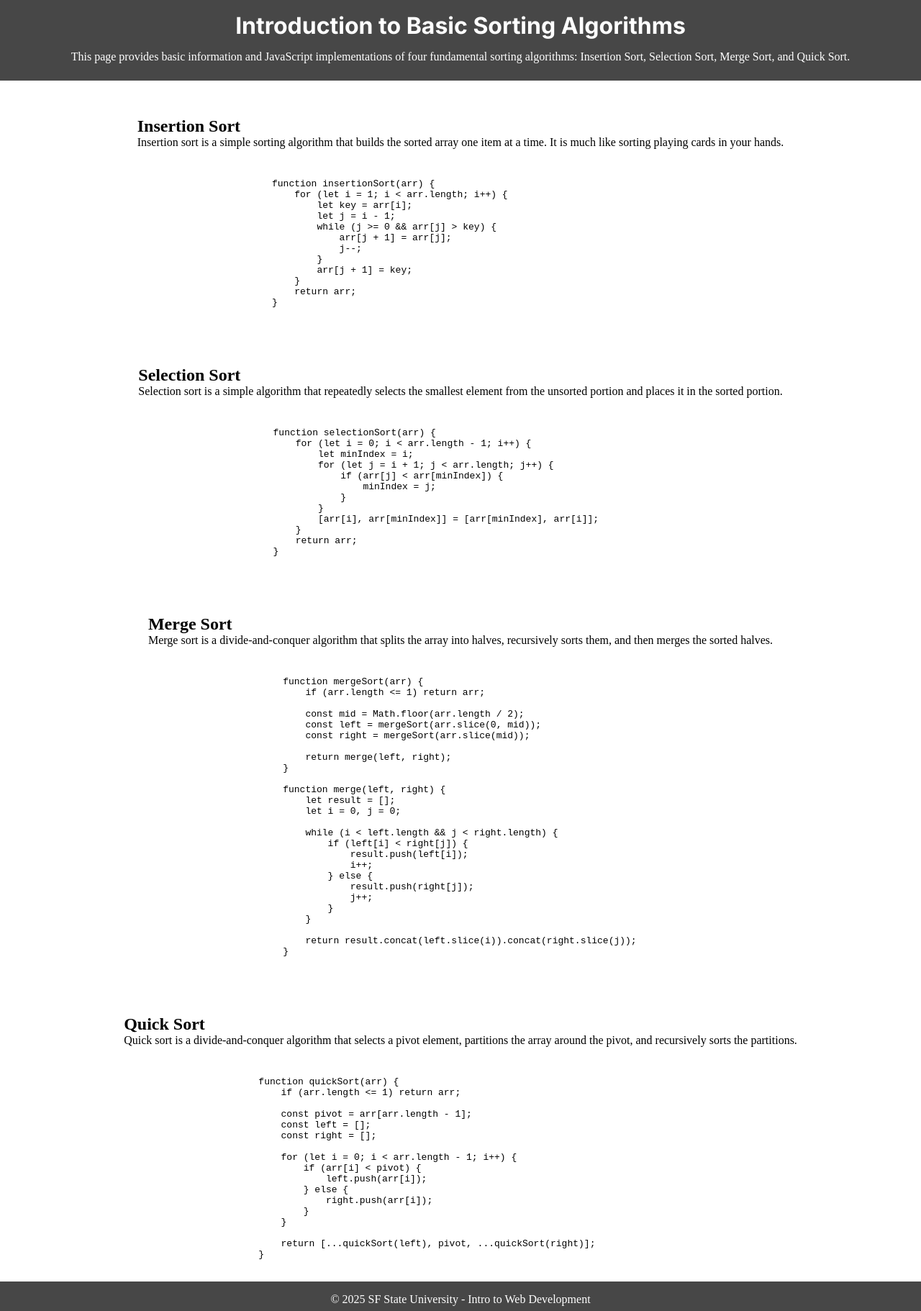
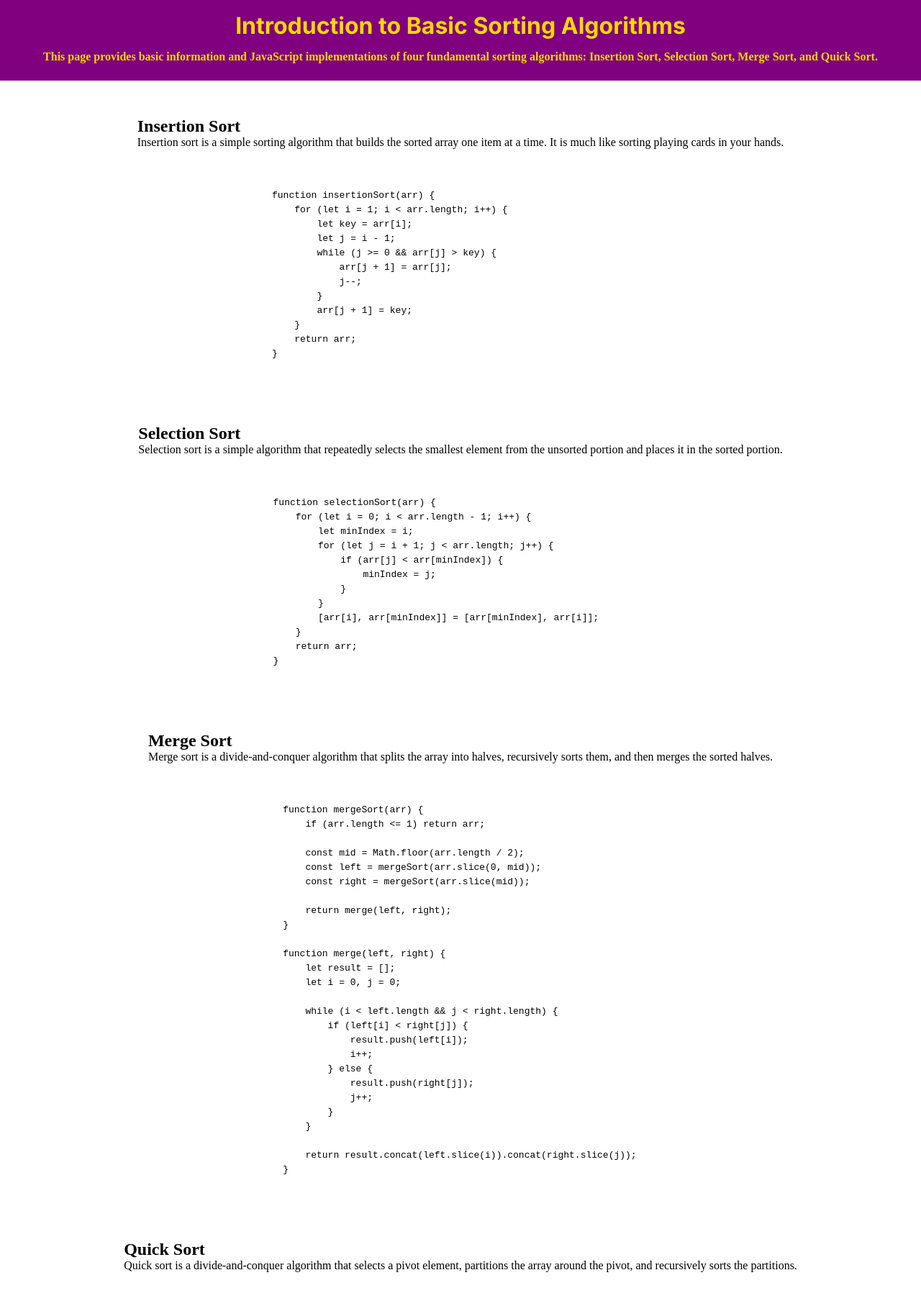
Before and after one commit to CSC-317-software-developement/Assignment-0---Four-sorting-algorithms, a plain HTML site: page index.html in a window 1280 px wide. Shown: the top 1822 px of the page at 72% size. Drawn offline with Linux system fonts and the light colour scheme.

Commit message:
[ADD] style

```diff
--- a/styles.css
+++ b/styles.css
@@ -1,4 +1,5 @@
 @import url('https://fonts.googleapis.com/css2?family=Inter:ital,opsz,wght@0,14..32,100..900;1,14..32,100..900&display=swap');
+@import url('https://fonts.googleapis.com/css2?family=Inter:ital,opsz,wght@0,14..32,100..900;1,14..32,100..900&family=Source+Code+Pro:ital,wght@0,200..900;1,200..900&display=swap');
 
 * {
     margin: 0;
@@ -10,15 +11,16 @@ header {
     padding-top: 1em;
     padding-bottom: 1em;
     margin-bottom: 50px;
-    color: white;
     display: flex;
     flex-direction: column;
     align-items: center;
-    background-color: #474747;
+    color: gold;
+    font-weight: bold;
+    background-color: purple;
 }
 
 #title {
-    font-family: 'Inter', serif;
+    font-family: "Inter", serif;
 }
 
 main {
@@ -30,12 +32,14 @@ main {
 
 .code {
     padding-top: 2em;
+    font-family: "Inter", serif;
 }
 
 footer {
     padding-top: 1em;
     padding-bottom: 1em;
     text-align: center;
-    color: white;
-    background-color: #474747;
+    color: gold;
+    font-weight: bold;
+    background-color: purple;
 }
```
